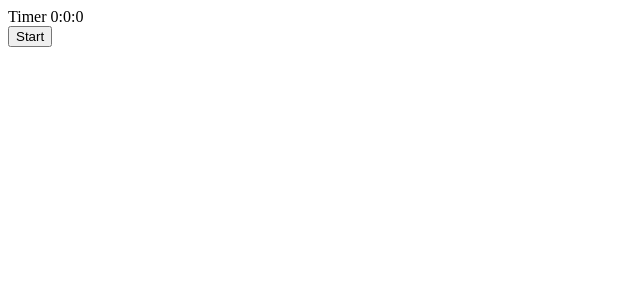
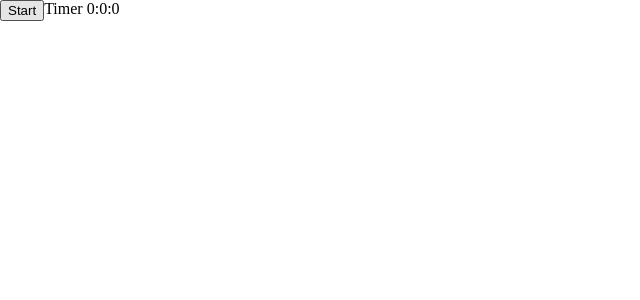
Before and after one commit to TinyBossofaMilk/Wheres-Pikachu, a React (Create React App) app: page / in a window 1280 px wide. Shown: the top 300 px of the page, without its empty margins (0-640 px from the left). Built offline with nearby package versions, Linux system fonts and the light colour scheme.

Commit message:
formatted timer, added minimal css

```diff
--- a/src/App.js
+++ b/src/App.js
@@ -3,6 +3,7 @@ import React, { useEffect, useState } from "react";
 import { initializeApp } from 'firebase/app';
 import Interface from "./Interface";
 import Timer from "./Timer";
+import styles from "./styles.css"
 
 // TODO: Replace the following with your app's Firebase project configuration
 const firebaseConfig = {
@@ -20,55 +21,45 @@ const app = initializeApp(firebaseConfig);
 function App() {
   const image = require("./findpikachu.jpg") ;
   const map = "pikamap";
-  const [showScreen, setShowScreen] = useState(false);
-  const [start, setStart] = useState();
-  const [end, setEnd] = useState();
+  const [gameInProgress, setGameInProgress] = useState(false);
   const [time, setTime] = useState(0); // 1000 = 1 second
   const [gameOver, setGameOver] = useState(false);
-  // let interval;
 
   const gameStart = (e) => {
-    setShowScreen(true);
-    // setStart(new Date());
-    // setTime(0);
-    // interval = setInterval(setTime((time) => time + 10) , 10);
+    setGameInProgress(true);
   };
 
   const gameFinish = (e) => {
-    if(!gameOver){
-      setEnd(new Date());
       setGameOver(true);
-    }
-
-    // clearInterval(interval)
   };
 
   const reset = () => {
-    setStart(undefined);
-    setShowScreen(false);
+    setGameInProgress(false);
     setGameOver(false);
+    setTime(0);
   }
 
   useEffect(() => {
     let interval = null;
-    if(showScreen)
-      {interval = setInterval(() => {setTime(time + 1000)}, 1000);}
-    else if(gameOver)
+    if(gameOver)
       clearInterval(interval);
+    else if(gameInProgress)
+      {interval = setInterval(() => {setTime(time + 10)}, 10);}
+
 
     return () => {clearInterval(interval)}
   }, [gameStart, gameFinish, time])
 
   return (
-    <div>
-      <Timer time={time}/>
-      {showScreen ?
-
+    <div id="app">
+      {gameInProgress ?
         <Interface image={image} map={map} gameFinish={gameFinish} />
-
         : <button onClick={gameStart}>Start</button>}
 
-      {gameOver ? <button onClick={reset}>Retry?</button> : null}
+      <div id="sidebar">
+        <Timer time={time}/>
+        {gameOver ? <button onClick={reset}>Retry?</button> : null}
+      </div>
     </div>
   );
 }
--- a/src/Interface.js
+++ b/src/Interface.js
@@ -6,7 +6,6 @@ const Interface = (props) => {
 
     return (
         <div id="interface" >
-            Interface Here!
             <img src={image} useMap={`#${map}`}></img>
             <map name={map}>
                 {/* <area shape="circle" coords=""/> */}
--- a/src/Timer.js
+++ b/src/Timer.js
@@ -3,34 +3,9 @@ import { render } from "@testing-library/react";
 
 const Timer = (props) => {
     const {time} = props;
-    console.log(time);
-    // let now = new Date();;
-    let min = 0;
-    let sec = 0;
-    let msec = 0;
-
-    // function calculateTime () {
-
-    //     if(start){
-    //         min = now.getMinutes() - start.getMinutes();
-    //         sec = now.getSeconds() - start.getSeconds();
-    //         if(sec < 0){
-    //             min -= 1;
-    //             sec += 60
-    //         }
-    //         msec = now.getMilliseconds() - start.getMilliseconds();
-    //         if(msec < 0){
-    //             sec -= 1
-    //             msec += 1000;
-    //         }
-    //     }
-    // };
-
-    // calculateTime();
 
     return (
-        <div>Timer {Math.floor(time / 60000)}:{time/1000 % 60 }:{time%1000}</div>
-        // <div>{time}</div>
+        <div id="timer">Timer {Math.floor(time / 60000)}:{Math.floor(time/1000 % 60)}:{time%1000}</div>
     );
 };
 
--- /dev/null
+++ b/src/styles.css
@@ -0,0 +1,16 @@
+body {
+  margin: 0;
+}
+
+root {
+  margin: 0;
+}
+
+#app {
+  display: flex;
+}
+
+#sidebar {
+  display: flex;
+  flex-direction: column;
+}
```
Also changed, not shown: src/App.css (deleted, +0 -38 lines).
